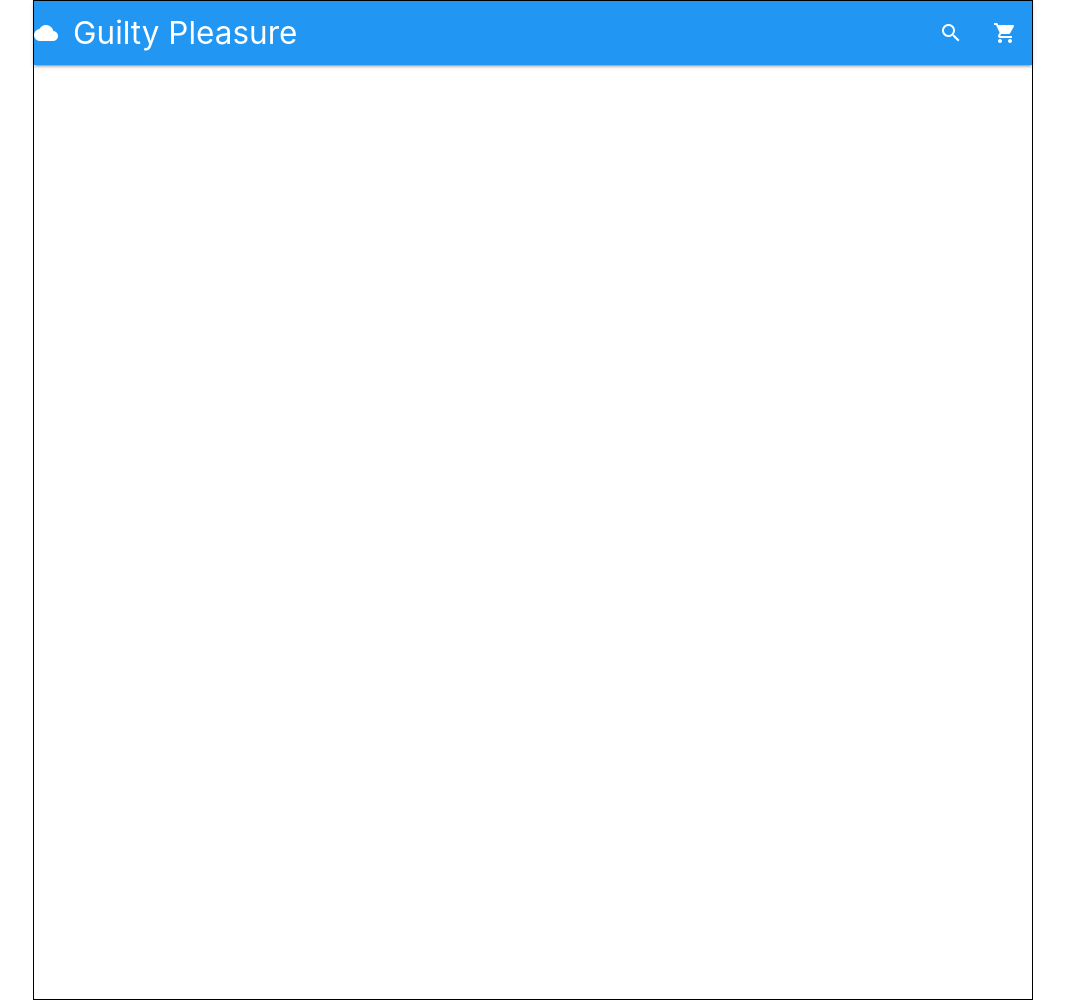
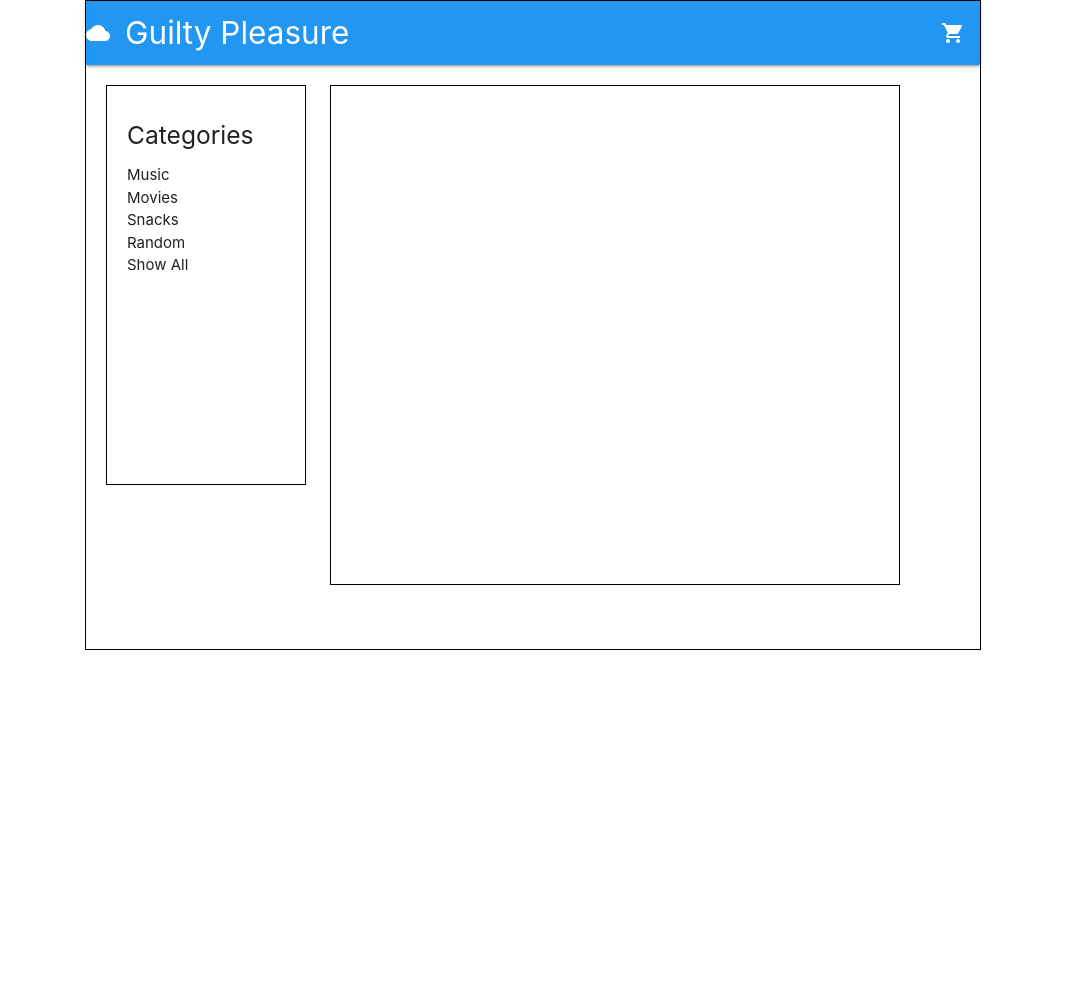
Before and after one commit to Gypsybel/guilty, a Django app: page / in a window 1280 px wide. Shown: the whole page, without its empty margins (107-1172 px from the left). After the commit the page ends 650 px from the top, so only its background shows below. Run offline with Django 3.2, Linux system fonts and the light colour scheme; some libraries are stand-ins or nearby versions.

Commit message:
CSS, HTML
Just giving a sample of the CSS I added. Cannot use the Static folder
because of the server problem.

```diff
--- a/apps/guiltypleasure/templates/guiltypleasure/index.html
+++ b/apps/guiltypleasure/templates/guiltypleasure/index.html
@@ -4,12 +4,39 @@
     <meta charset="utf-8">
     <title>Guilty Pleasure</title>
     <!-- {% load static %} -->
-    <link rel="stylesheet" type="text/css" href="{% static 'guiltypleasure/css/style.css' %}" media="screen" title="no title" charset="utf-8">
+    <!-- <link rel="stylesheet" type="text/css" href="{% static 'guiltypleasure/css/style.css' %}" media="screen" title="no title" charset="utf-8"> -->
     <link rel="stylesheet" href="https://cdnjs.cloudflare.com/ajax/libs/materialize/0.97.7/css/materialize.min.css">
     <link href="http://fonts.googleapis.com/icon?family=Material+Icons" rel="stylesheet">
     <link type="text/css" rel="stylesheet" href="css/materialize.min.css"  media="screen,projection"/>
     <script src="https://cdnjs.cloudflare.com/ajax/libs/materialize/0.97.7/js/materialize.min.js"></script>
     <script type="text/javascript" src="https://code.jquery.com/jquery-2.1.1.min.js"></script>
+    <style media="screen">
+      .container{
+        border: 1px solid black;
+        height: 650px;
+      }
+
+      .right-nav{
+        border: 1px solid black;
+        height: 400px;
+        width: 200px;
+        margin: 20px;
+        display: inline-block;
+        vertical-align: top;
+      }
+
+      .products{
+        display: inline-block;
+        border: 1px solid black;
+        height: 500px;
+        width: 570px;
+        margin: 20px 20px 20px 0px;
+      }
+
+      .category{
+        padding: 20px;
+      }
+    </style>
   </head>
   <body>
     <div class="container" id="wrapper">
@@ -17,13 +44,23 @@
         <div class="nav-wrapper blue">
           <a href="#" class="brand-logo"><i class="material-icons">cloud</i>Guilty Pleasure</a>
           <ul class="right hide-on-med-and-down">
-            <li><a href="#"><i class="material-icons">search</i></a></li>
             <li><a href="#"><i class="material-icons">shopping_cart</i></a></li>
           </ul>
         </div>
       </nav>
       <div class="right-nav">
-
+        <div class="category">
+          <h5>Categories</h5>
+          <ul>
+            <li>Music</li>
+            <li>Movies</li>
+            <li>Snacks</li>
+            <li>Random</li>
+            <li>Show All</li>
+          </ul>
+        </div>
+      </div>
+      <div class="products">
       </div>
 
 
```
